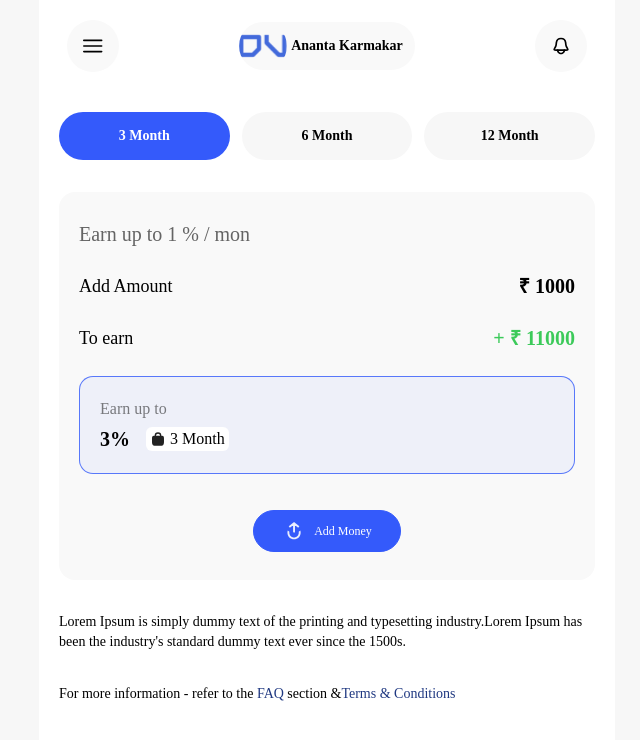
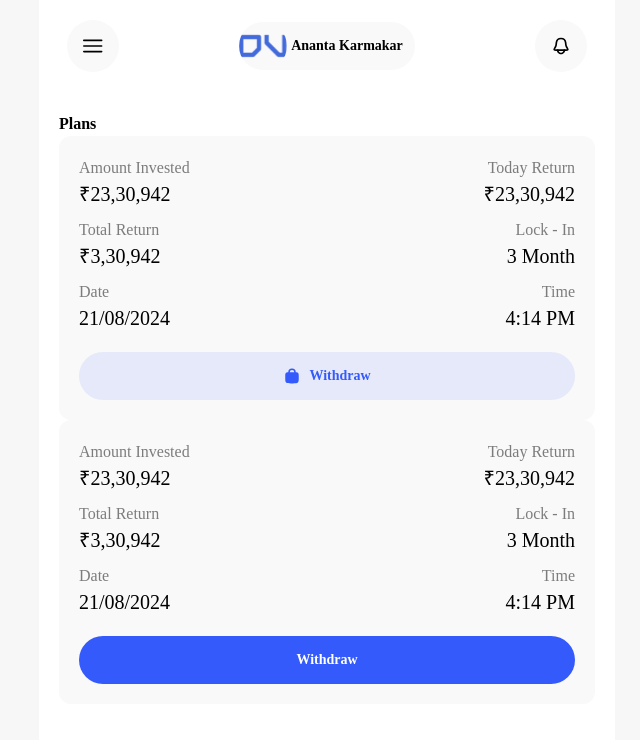
Before and after one commit to codeAntu/DV_3.0, a React (Vite) app: page / in a window 1280 px wide. Shown: the top 740 px of the page, without its empty margins (313-953 px from the left). Built offline with nearby package versions, Linux system fonts and the light colour scheme; a web font is replaced by a local one.

Commit message:
feat: Add Plans screen to App component
The Plans screen was added to the App component to display investment plans and related information.

```diff
--- a/src/App.tsx
+++ b/src/App.tsx
@@ -19,6 +19,7 @@ import KYCScreen from './screens/KYCScreen'
 import Profile from './screens/Profile'
 import Balance from './screens/Balance'
 import AddMoney from './screens/AddMoney'
+import Plans from './screens/Plans'
 
 function App() {
   const [count, setCount] = useState(0)
@@ -42,7 +43,8 @@ function App() {
       {/* <KYCScreen /> */}
       {/* <Profile /> */}
       {/* <Balance />  */}
-      <AddMoney />
+      {/* <AddMoney /> */}
+      <Plans />
     </>
   )
 }
--- a/src/css/index.css
+++ b/src/css/index.css
@@ -91,6 +91,9 @@
   }
   .buttonIcon {
     @apply w-[18px];
+  }
+  .button3{
+    @apply flex items-center w-full justify-center gap-2 rounded-full bg-accent/10 p-3.5 text-sm font-semibold text-accent;
   }
 
   .contentHeader {
--- a/src/screens/Plans.tsx
+++ b/src/screens/Plans.tsx
@@ -1,5 +1,5 @@
-export default function Plans(){
-  return(
+export default function Plans() {
+  return (
     <div className='component'>
       <div className='maxWidth flex h-full min-h-[100dvh] w-full flex-col gap-10 bg-white'>
         <div className='flex items-center justify-between gap-2 px-2'>
@@ -14,7 +14,74 @@ export default function Plans(){
             <img src='./icons/notification2.svg' alt='' className='aspect-square w-5' />
           </div>
         </div>
+        <div>
+          <div className='font-bold'>Plans</div>
+          <div className='bg-card p-5 grid gap-5 rounded-xl'>
+            <div className='grid grid-cols-2 gap-2.5'>
+              <div>
+                <div className='text-black/50'>Amount Invested</div>
+                <div className='text-xl font-medium'>₹23,30,942</div>
+              </div>
+              <div className='text-right'>
+                <div className='text-black/50'>Today Return</div>
+                <div className='text-xl font-medium'>₹23,30,942</div>
+              </div>
 
+              <div>
+                <div className='text-black/50'>Total Return</div>
+                <div className='text-xl font-medium'>₹3,30,942</div>
+              </div>
+              <div className='text-right'>
+                <div className='text-black/50'>Lock - In</div>
+                <div className='text-xl font-medium'>3 Month</div>
+              </div>
+              <div>
+                <div className='text-black/50'>Date</div>
+                <div className='text-xl font-medium'>21/08/2024</div>
+              </div>
+              <div className='text-right'>
+                <div className='text-black/50'>Time</div>
+                <div className='text-xl font-medium'>4:14 PM</div>
+              </div>
+            </div>
+            <button className="button3">
+              <img src='./icons/lock3.svg' alt='' className="buttonIcon" />
+              <div>Withdraw</div>
+            </button>
+          </div>
+          <div className='bg-card p-5 grid gap-5 rounded-xl'>
+            <div className='grid grid-cols-2 gap-2.5'>
+              <div>
+                <div className='text-black/50'>Amount Invested</div>
+                <div className='text-xl font-medium'>₹23,30,942</div>
+              </div>
+              <div className='text-right'>
+                <div className='text-black/50'>Today Return</div>
+                <div className='text-xl font-medium'>₹23,30,942</div>
+              </div>
+
+              <div>
+                <div className='text-black/50'>Total Return</div>
+                <div className='text-xl font-medium'>₹3,30,942</div>
+              </div>
+              <div className='text-right'>
+                <div className='text-black/50'>Lock - In</div>
+                <div className='text-xl font-medium'>3 Month</div>
+              </div>
+              <div>
+                <div className='text-black/50'>Date</div>
+                <div className='text-xl font-medium'>21/08/2024</div>
+              </div>
+              <div className='text-right'>
+                <div className='text-black/50'>Time</div>
+                <div className='text-xl font-medium'>4:14 PM</div>
+              </div>
+            </div>
+            <button className="button rounded-full">
+              <div>Withdraw</div>
+            </button>
+          </div>
+        </div>
       </div>
     </div>
   )
```
Also changed, not shown: public/icons/lock3.svg (added).
